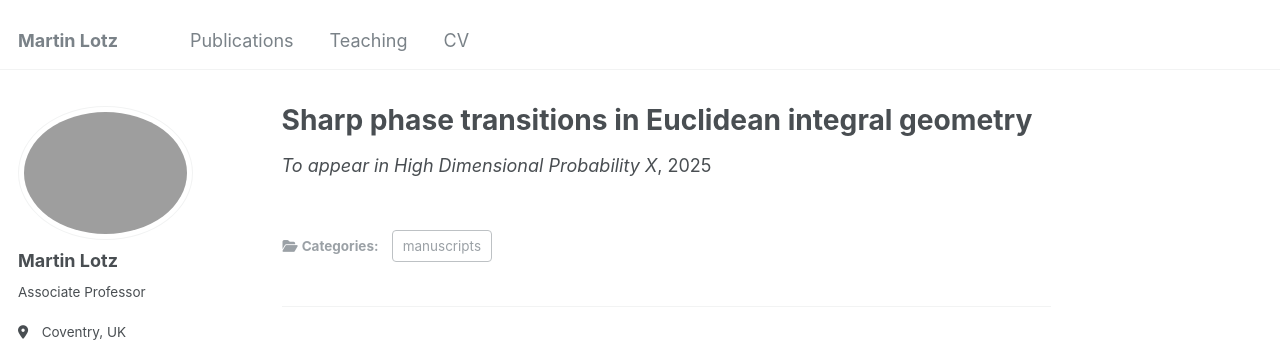
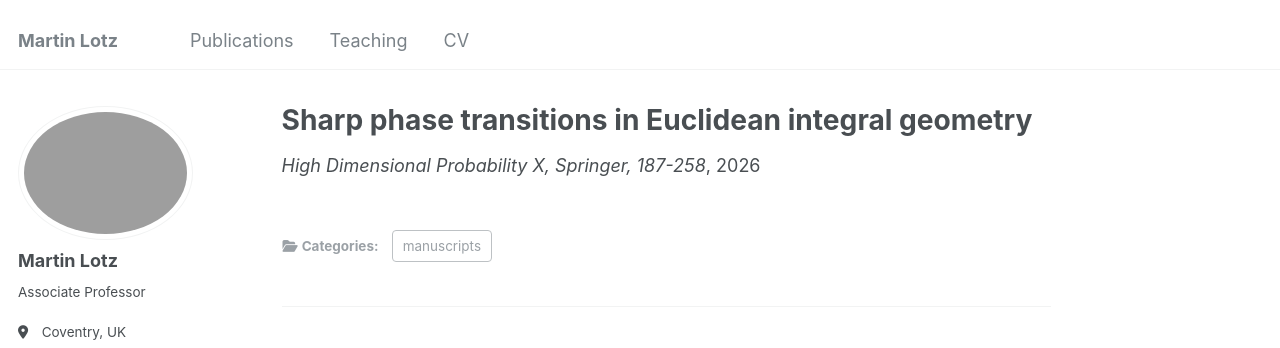
Before and after one commit to lotzma/lotzma.github.io, a Jekyll site: the page built from _publications/sharp-phase-transitions-in-euclidean-integral-geometry.md, in a window 1280 px wide. Shown: the top 348 px of the page. Built offline with Jekyll 4.4.1, drawn with Linux system fonts in a browser that asks for light colours; some web fonts are replaced.

Commit message:
Updated publication list

```diff
--- a/_publications/sharp-phase-transitions-in-euclidean-integral-geometry.md
+++ b/_publications/sharp-phase-transitions-in-euclidean-integral-geometry.md
@@ -3,8 +3,8 @@ title: "Sharp phase transitions in Euclidean integral geometry"
 collection: "publications"
 category: "manuscripts"
 permalink: "/publication/sharp-phase-transitions-in-euclidean-integral-geometry"
-date: "2025-01-01"
-venue: "To appear in High Dimensional Probability X"
+date: "2026-01-01"
+venue: "High Dimensional Probability X, Springer, 187-258"
 paperurl: "https://scholar.google.co.uk/citations?view_op=view_citation&hl=en&user=ALeJ0sAAAAAJ&pagesize=100&sortby=pubdate&citation_for_view=ALeJ0sAAAAAJ:blknAaTinKkC"
 authors: "M Lotz, JA Tropp"
 ---
```
Also changed, not shown: _publications/a-neural-difference-of-entropies-estimator-for-mutual-information.md (+2 -2 lines), _publications/counterfactual-generation-from-audit-trails-in-multi-agent-negotiation-systems.md (added, +10 -0 lines), _publications/partitioning-theorems-for-sets-of-semi-pfaffian-sets-with-applications.md (+4 -4 lines), _publications/performance-efficiency-trade-off-for-fashion-image-retrieval.md (added, +10 -0 lines), _publications/tubular-neighbourhoods-of-pfaffian-sets-and-applications-to-neural-networks.md (added, +10 -0 lines), images/Triangulated_cube.svg.jpg (added), 2 other files.
